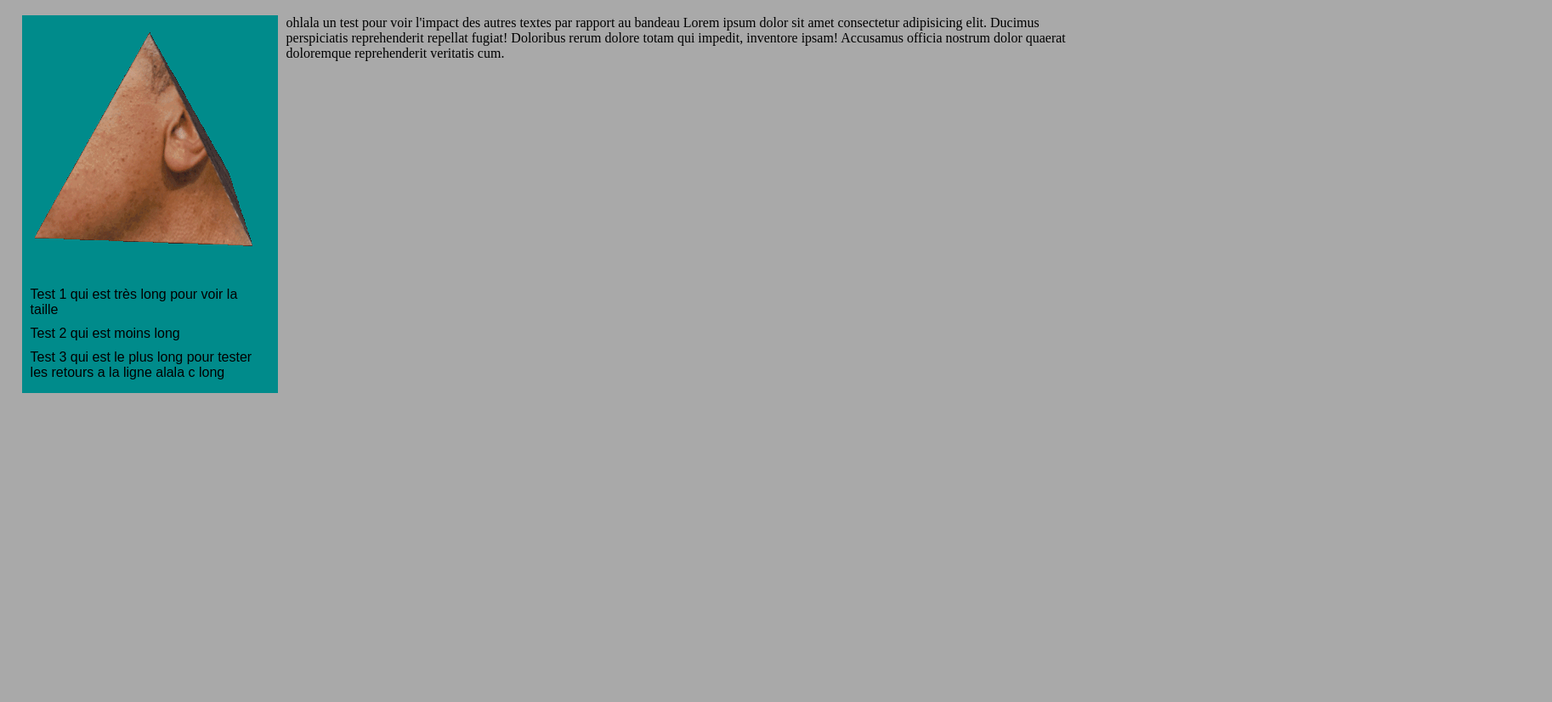
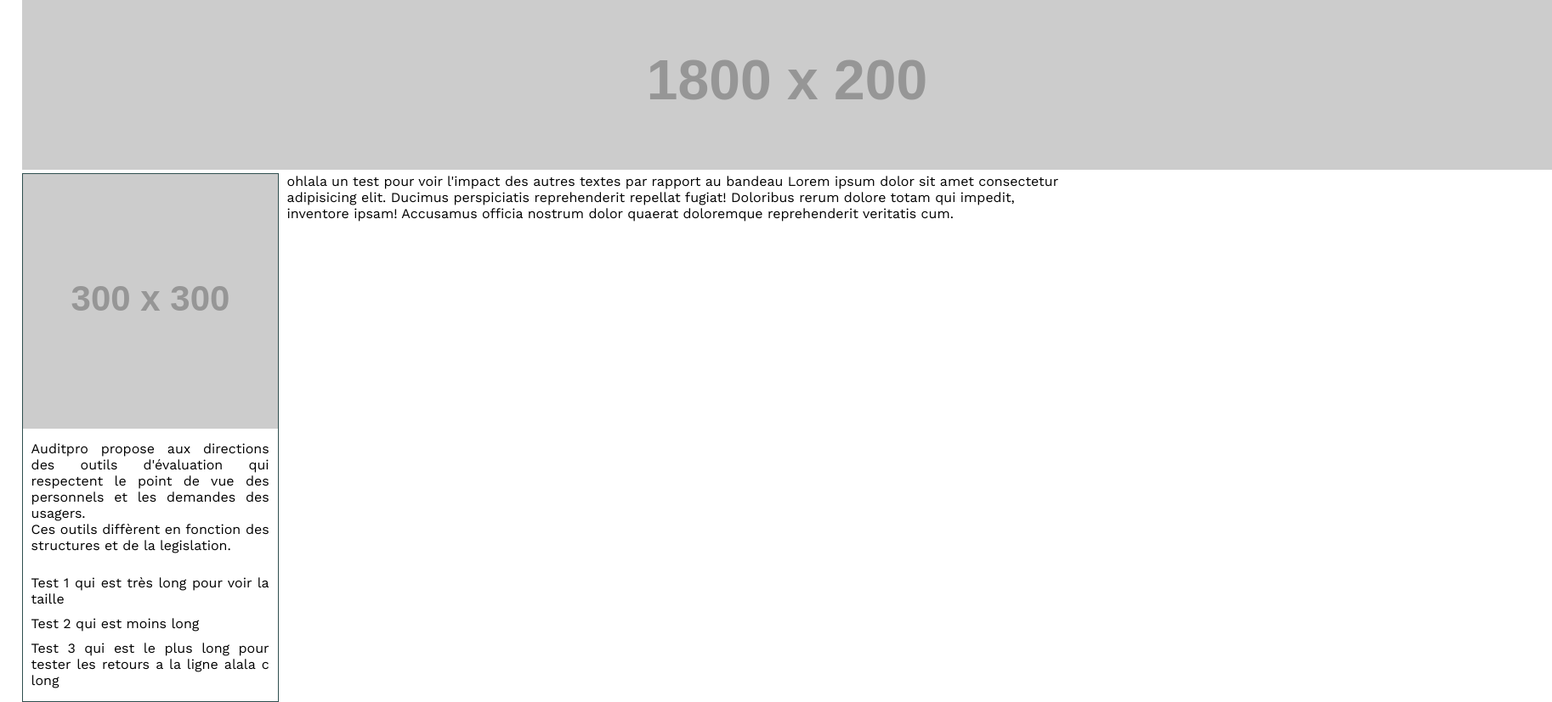
Before and after one commit to IntechP3/Auditpro, a plain HTML site: page index.html in a window 1280 px wide. Shown: the whole page at 85% size, 1826 px wide, since content can reach past the window. Drawn offline with nearby package versions, Linux system fonts and the light colour scheme; placeholder pictures from the web are drawn by us.

Commit message:
Amelioration actu

```diff
--- a/index.html
+++ b/index.html
@@ -5,12 +5,15 @@
     <meta name="viewport" content="width=device-width, initial-scale=1.0">
     <title>AuditPro</title>
     <link rel="stylesheet" href="style.css">
+    <link href="https://fonts.googleapis.com/css2?family=Work+Sans:wght@100;200;300;400;500;600;700;800;900&display=swap" rel="stylesheet">
 </head>
 
 <body>
-    <header class="header"></header>
+    <header class="header">
+
+    </header>
     <div class="wide/photo">
-        <img src=""></img>
+        <img src="https://via.placeholder.com/1800x200"></img>
     </div>
     <div>
 
@@ -19,7 +22,10 @@
 
         <!-- Bandeau Actu V.1-->
         <div class="actu">
-            <img src="19f.gif" alt="">
+            <img src="https://via.placeholder.com/300" alt="">
+            <p class="ulActu">
+            Auditpro propose aux directions des outils d'évaluation qui respectent le point de vue des personnels et les demandes des usagers.<br>
+            Ces outils diffèrent en fonction des structures et de la legislation.</p>
             <ul class="ulActu">
                 <li  class="listeActu"> Test 1 qui est très long pour voir la taille </li>
                 <li  class="listeActu"> Test 2 qui est moins long</li>
--- a/style.css
+++ b/style.css
@@ -1,15 +1,13 @@
 .body-actu{
     display: flex;
     align-items: flex-start;
-    height: 100%;
 }
 
 .actu{
-    background-color: darkcyan;
-    width: 25%;
+    width: min-content;
     margin-right: 10px;
-    font-family: fantasy;
     font-variant: normal;
+    border: 1px solid darkslategrey;
 }
 
 .listeActu{
@@ -21,12 +19,13 @@
 .ulActu{
     padding: 10px;
     margin: 0px;
+    text-align: justify;
 }
 
 body{
     padding-left: 2vw;
     padding-right: 2vw;
-    background-color: darkgray;
     margin: 0px;
     height: 100vh;
+    font-family: 'Work Sans', sans-serif;
 }
```
